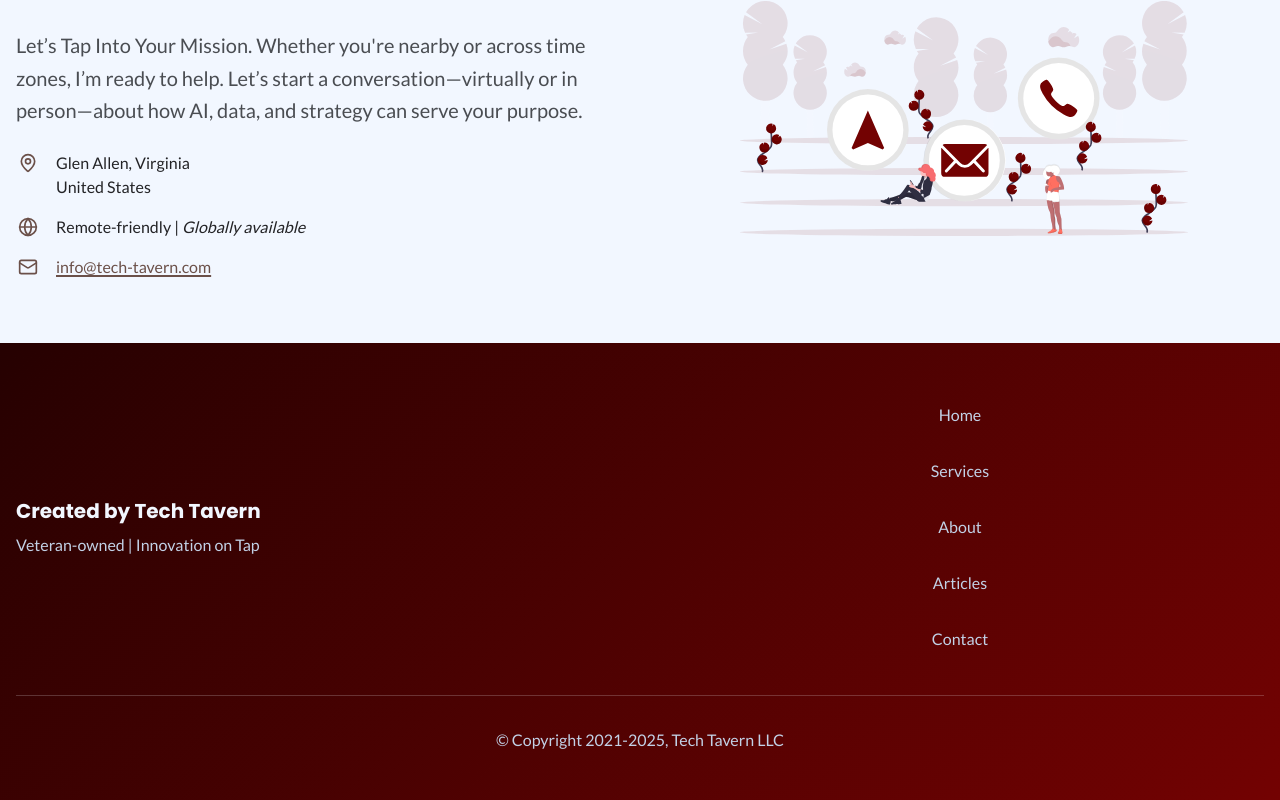
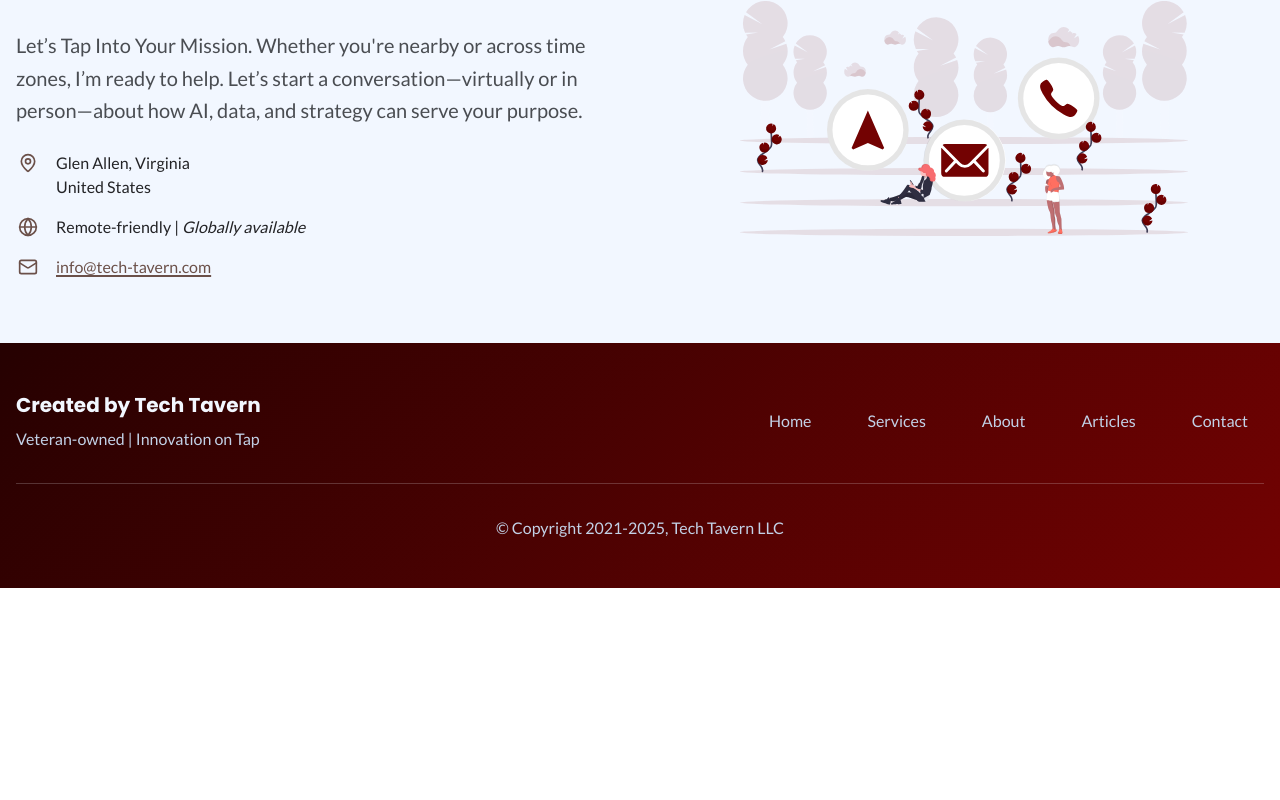
Before and after one commit to TechTavern/techtavern-nextjs.github.io, a Next.js app: page / in a window 1280 px wide. Shown: the part 5247-6047 px from the top of the page. After the commit the page ends 5835 px from the top, so only its background shows below. Built offline with nearby package versions, Linux system fonts and the light colour scheme; no server answers.

Commit message:
refactor: Update footer navigation layout for improved responsiveness and styling

```diff
--- a/src/components/ui/Footer.tsx
+++ b/src/components/ui/Footer.tsx
@@ -13,12 +13,12 @@
 
           {/* Right: Quick navigation */}
           <div className="text-center md:text-right">
-            <nav className="space-y-2" aria-label="Footer navigation">
-              <Link href="/" className="block text-[color:var(--color-light-80)] hover:text-light transition-colors duration-300 focus-ring-light touch-target" aria-label="Navigate to Home">Home</Link>
-              <Link href="/#Services" className="block text-[color:var(--color-light-80)] hover:text-light transition-colors duration-300 focus-ring-light touch-target" aria-label="Navigate to Services section">Services</Link>
-              <Link href="/#About" className="block text-[color:var(--color-light-80)] hover:text-light transition-colors duration-300 focus-ring-light touch-target" aria-label="Navigate to About section">About</Link>
-              <Link href="/articles" className="block text-[color:var(--color-light-80)] hover:text-light transition-colors duration-300 focus-ring-light touch-target" aria-label="Navigate to Articles page">Articles</Link>
-              <Link href="/#Contact" className="block text-[color:var(--color-light-80)] hover:text-light transition-colors duration-300 focus-ring-light touch-target" aria-label="Navigate to Contact section">Contact</Link>
+            <nav className="flex flex-col md:flex-row md:flex-wrap md:justify-end gap-2 md:gap-x-6 md:gap-y-2" aria-label="Footer navigation">
+              <Link href="/" className="text-[color:var(--color-light-80)] hover:text-light transition-colors duration-300 focus-ring-light touch-target" aria-label="Navigate to Home">Home</Link>
+              <Link href="/#Services" className="text-[color:var(--color-light-80)] hover:text-light transition-colors duration-300 focus-ring-light touch-target" aria-label="Navigate to Services section">Services</Link>
+              <Link href="/#About" className="text-[color:var(--color-light-80)] hover:text-light transition-colors duration-300 focus-ring-light touch-target" aria-label="Navigate to About section">About</Link>
+              <Link href="/articles" className="text-[color:var(--color-light-80)] hover:text-light transition-colors duration-300 focus-ring-light touch-target" aria-label="Navigate to Articles page">Articles</Link>
+              <Link href="/#Contact" className="text-[color:var(--color-light-80)] hover:text-light transition-colors duration-300 focus-ring-light touch-target" aria-label="Navigate to Contact section">Contact</Link>
             </nav>
           </div>
         </div>
```
